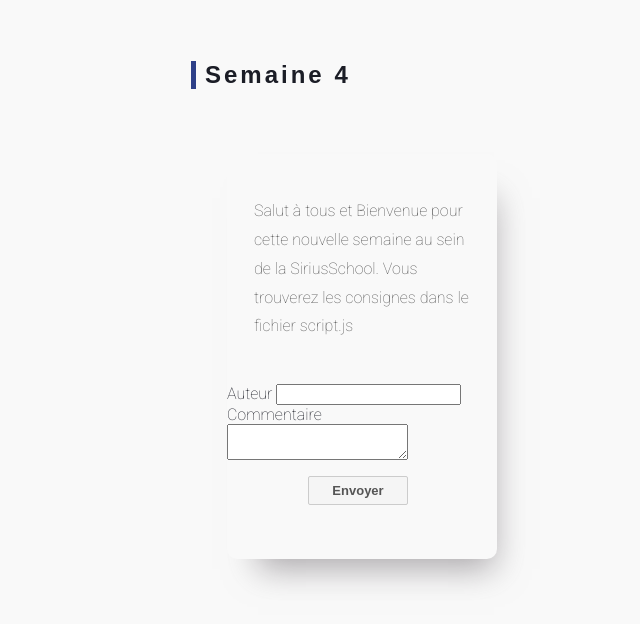
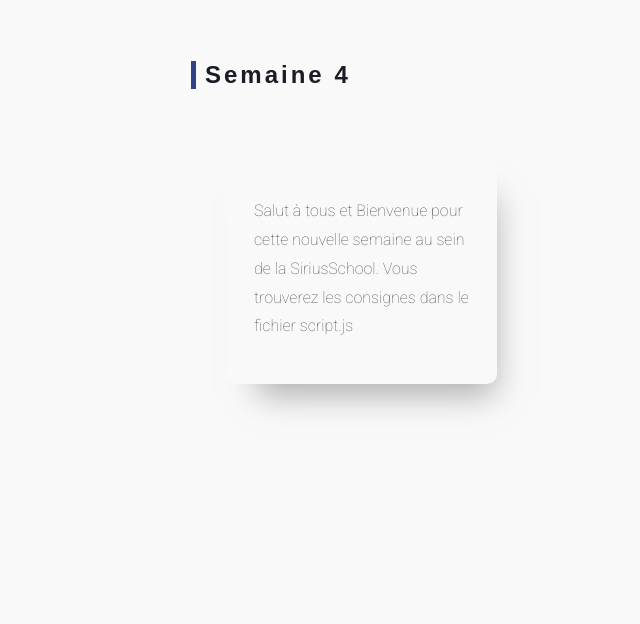
Before and after one commit to yanasnytko/Semaine-05, a plain HTML site: page Exercices/exercices-javascript/exercices-complementaires/index.html in a window 1280 px wide. Shown: the part 112-736 px from the top of the page, without its empty margins (8-648 px from the left). Drawn offline with Linux system fonts and the light colour scheme; a web font is replaced by a local one.

Commit message:
Update index.html

```diff
--- a/Exercices/exercices-javascript/exercices-complementaires/index.html
+++ b/Exercices/exercices-javascript/exercices-complementaires/index.html
@@ -22,16 +22,7 @@
                 <span>
                     <p class="introduction">Salut à tous et Bienvenue pour cette nouvelle semaine au sein de la SiriusSchool. Vous trouverez les consignes dans le fichier script.js</p>
                 </span>
-                <form id="my-form">
-                    <label for="auteur">Auteur</label>
-                    <input name="auteur" id="auteur"></input>
-                    <label for="comment">Commentaire</label>
-                    <textarea name="comment" id="comment"></textarea>
-                </form>
-                <button id="submit">Envoyer</button>
-                <div id="balise"></div>
-
-
+            </div>
     </div>
     </section>
 </body>
```
